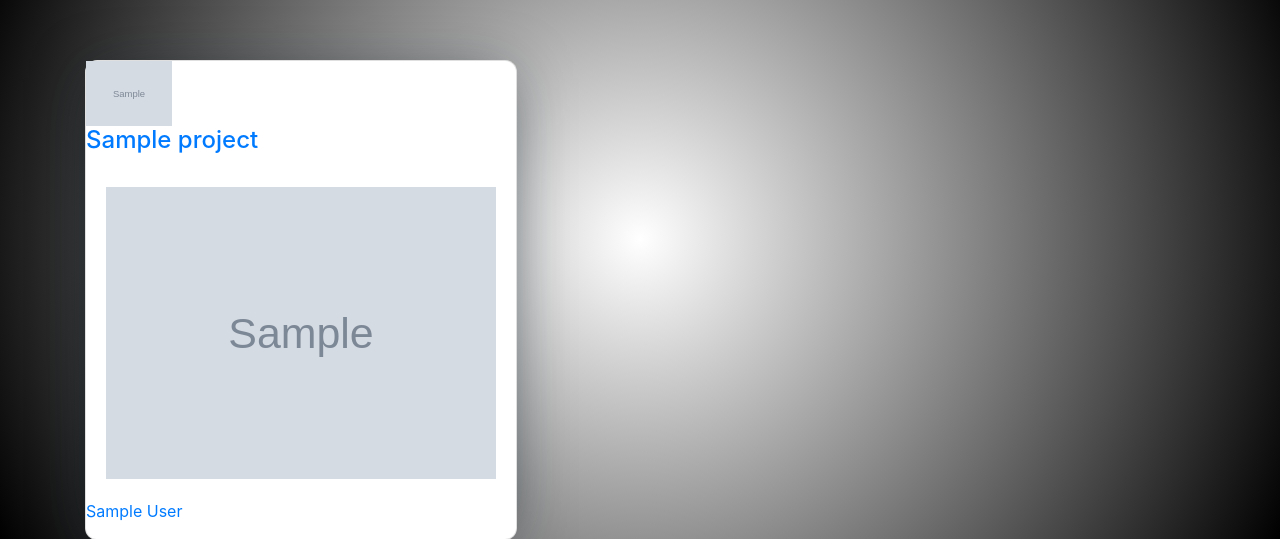
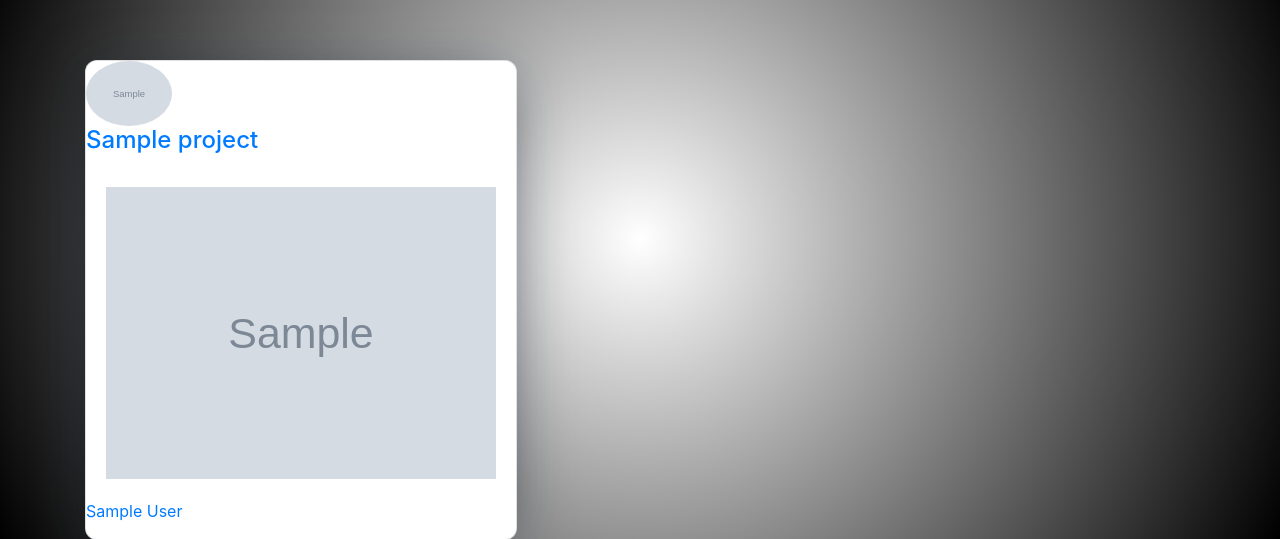
Before and after one commit to Pixel-0/accolade, a Django app: page / in a window 1280 px wide. Shown: the part 62-601 px from the top of the page. Run offline with Django 3.2, Linux system fonts and the light colour scheme; tables that the repository leaves empty hold one stand-in row (values such as "Sample post"); grey boxes marked "Sample" are stand-in pictures; some libraries are stand-ins or nearby versions.

Commit message:
deploy to heroku

```diff
--- a/rate/templates/rate/home.html
+++ b/rate/templates/rate/home.html
@@ -21,7 +21,7 @@
       <div class="card">
          <a href="{% url 'project_view' prjct.id %}">
             <div class="card-title">
-               <img  width="20%;" src="{{ prjct.author.avatar.url }}" alt="">
+               <img style="border-radius: 100%" width="20%;" src="{{ prjct.author.avatar.url }}" alt="">
                <h4>{{ prjct.name }}</h4>
             </div>
             <div class="card-body">
--- a/rate/templates/rate/project_view.html
+++ b/rate/templates/rate/project_view.html
@@ -35,7 +35,6 @@
                   </div>
                </div>
 
-               width="100px" style="border-radius: 100%"
          <div class="description">
 
             <p>{{ project.description }}</p>
```
Also changed, not shown: requirements.txt (+11 -6 lines), 1 other file.
